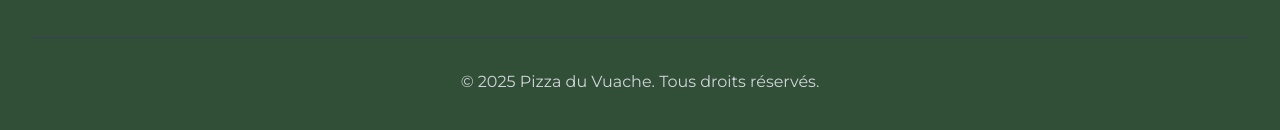
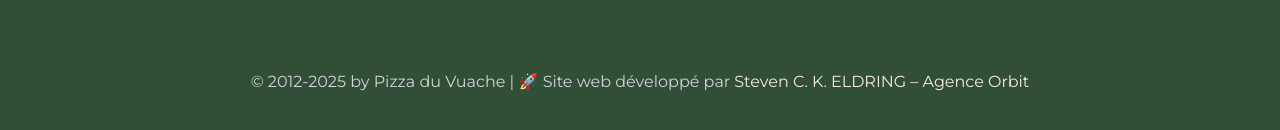
Before and after one commit to ske-media/pizza-du-vuache, a React (Vite) app: page / in a window 1280 px wide. Shown: the part 5830-5960 px from the top of the page. Built offline with nearby package versions, Linux system fonts and the light colour scheme.

Commit message:
footer agence Orbit

```diff
--- a/src/components/Footer.tsx
+++ b/src/components/Footer.tsx
@@ -65,7 +65,17 @@ const Footer = () => {
         </div>
 
         <div className="border-t border-gray-700 mt-8 pt-8 text-center text-gray-300">
-          <p>&copy; {new Date().getFullYear()} Pizza du Vuache. Tous droits réservés.</p>
+          <p className="footer-copyright">
+            © 2012-{new Date().getFullYear()} by Pizza du Vuache | 🚀 Site web développé par
+            <a
+              href="https://agence-orbit.ch/"
+              target="_blank"
+              rel="noopener noreferrer"
+              className="ml-1 text-secondary-light hover:text-white transition-colors"
+            >
+              Steven C. K. ELDRING – Agence Orbit
+            </a>
+          </p>
         </div>
       </div>
     </footer>
```
